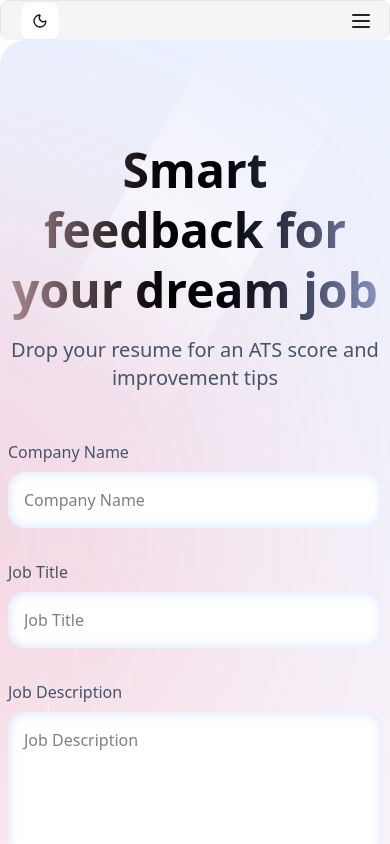
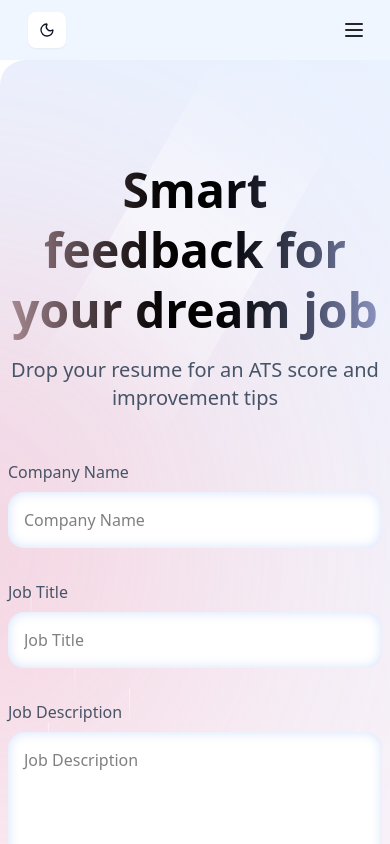
Before and after one commit to victorakubo27/resumeanalyzer, a React (Vite) app: page /upload in a window 390 px wide. Shown: the top 844 px of the page. Built offline with nearby package versions, Linux system fonts and the light colour scheme; a web font is replaced by a local one.

Commit message:
final commit

```diff
--- a/src/App.tsx
+++ b/src/App.tsx
@@ -16,7 +16,7 @@ function App() {
   }, [init])
 
   return (
-    <div className='relative top-0 right-0 left-0'>
+    <div className='relative'>
       <SidebarDemo />
       <Routes>
         <Route path="/" element={<Home />} />
--- a/src/components/SideBarDemo.tsx
+++ b/src/components/SideBarDemo.tsx
@@ -49,8 +49,8 @@ export function SidebarDemo() {
   return (
     <div
       className={cn(
-        "sticky top-0 left-0 right-0 z-10 mx-auto flex w-full max-w-7xl flex-1 flex-col overflow-hidden rounded-md border-none bg-gray-100 md:flex-row dark:border-none dark:bg-neutral-800",
-        "h-[40px]", // for your use case, use `h-screen` instead of `h-[60vh]`
+        "sticky top-0 z-10 mx-auto flex w-full max-w-7xl flex-1 flex-col overflow-hidden border-none bg-gray-100 md:flex-row dark:border-none dark:bg-neutral-800",
+        "h-[60px]", // for your use case, use `h-screen` instead of `h-[60vh]`
       )}
     >
       <Sidebar open={open} setOpen={setOpen} animate={true}>
--- a/src/components/ui/sidebar.tsx
+++ b/src/components/ui/sidebar.tsx
@@ -116,7 +116,7 @@ export const MobileSidebar = ({
     <>
       <div
         className={cn(
-          "h-10 px-4 py-5 flex flex-row md:hidden  items-center justify-between bg-neutral-100 dark:bg-neutral-800 border dark:border-neutral-800 w-full"
+          "h-[60px] px-6 py-7 flex flex-row md:hidden items-center justify-between bg-blue-50 dark:bg-neutral-800 border-none w-full"
         )}
         {...props}
       >
```
